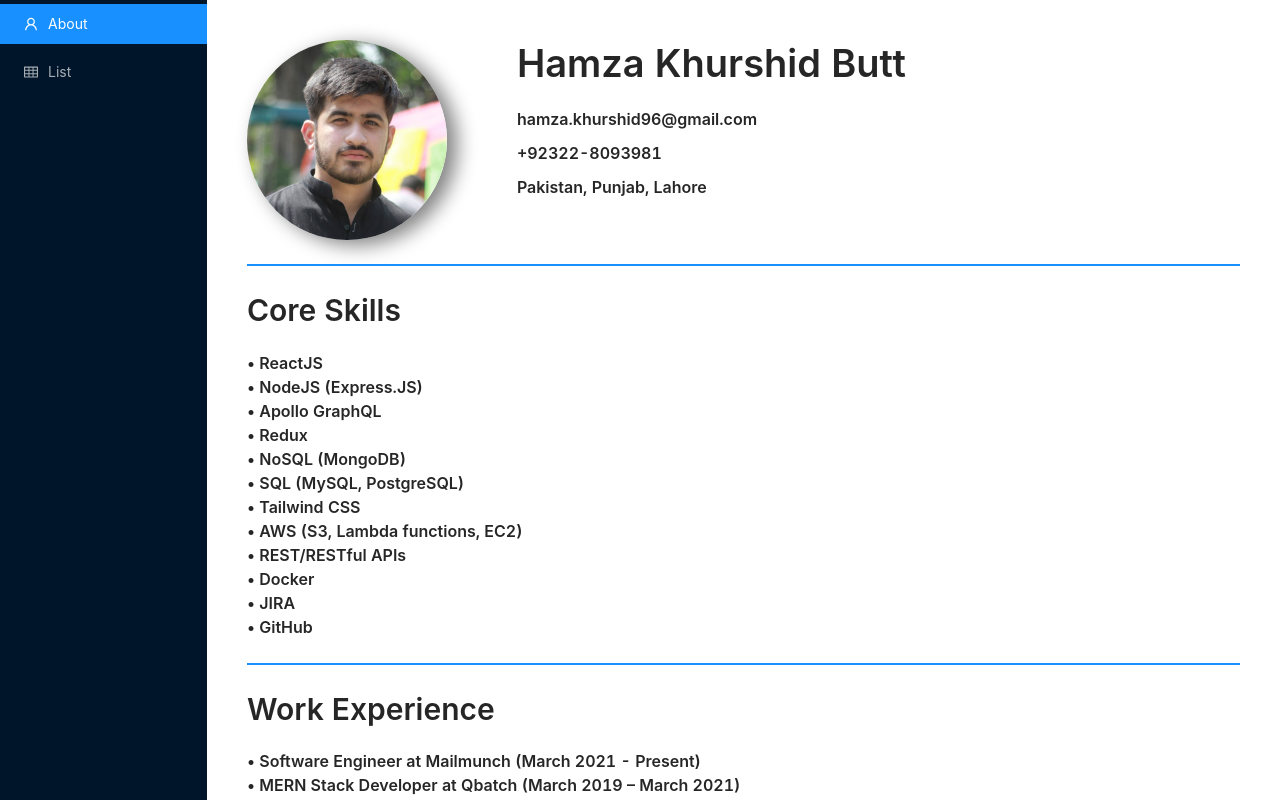
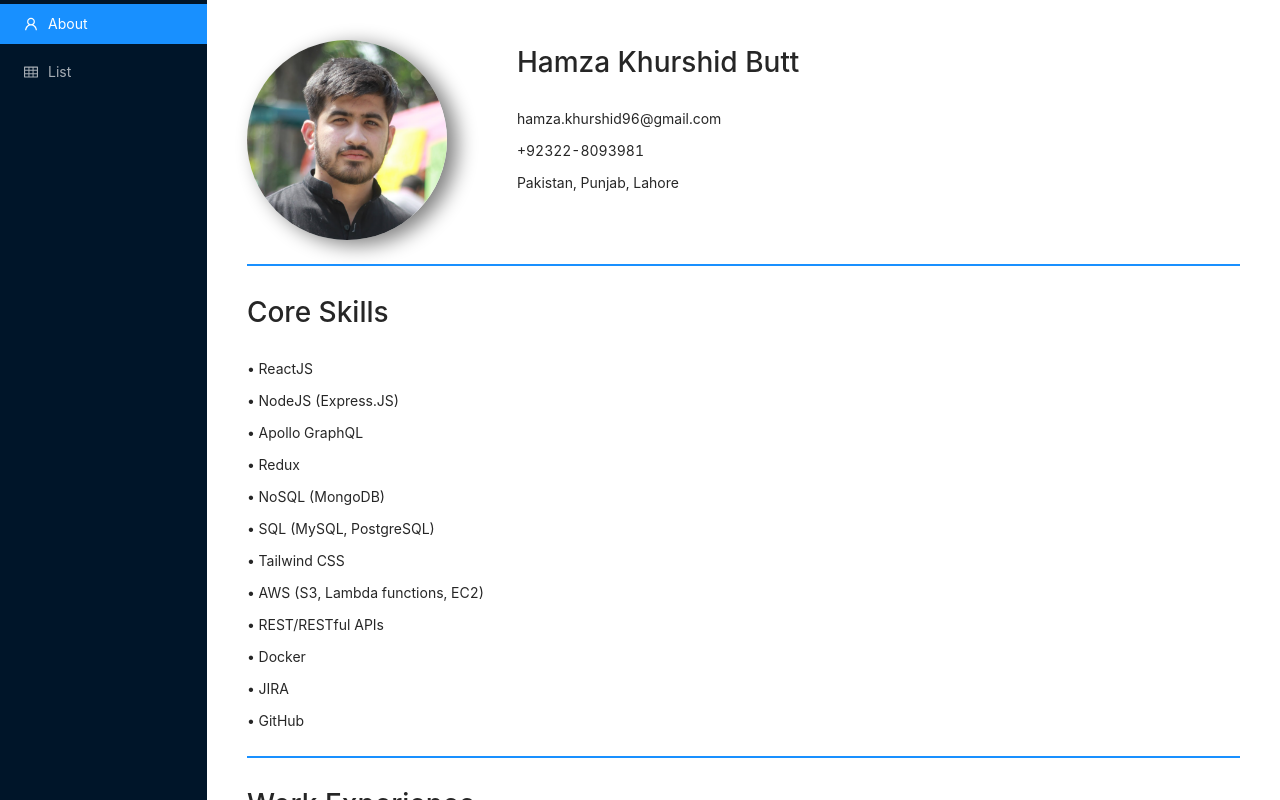
Before and after one commit to HamzaKhurshid/pelmorex-front-end, a React (Create React App) app: page / in a window 1280 px wide. Built offline with nearby package versions, Linux system fonts and the light colour scheme.

Commit message:
Generalized styles for about component

```diff
--- a/src/components/About/index.jsx
+++ b/src/components/About/index.jsx
@@ -1,9 +1,9 @@
-import { Typography, Avatar, Divider, Anchor } from 'antd';
+import { Avatar, Divider, Anchor } from 'antd';
 import { ResumeRow, ResumeColumn } from '../../styles';
 import ResumePhoto from './assets/ResumePhoto.png';
 
-const { Title } = Typography;
 const { Link } = Anchor;
+const LineBreaker = () => <Divider style={{ border: '1px solid #1990FF' }}></Divider>;
 
 const About = () => {
   return (
@@ -11,56 +11,52 @@ const About = () => {
       <ResumeRow>
         <Avatar style={{ boxShadow: '10px 5px 20px grey' }} size={200} src={ResumePhoto} />
         <ResumeColumn>
-          <Title style={{ margin: 0, marginBottom: 20 }}>Hamza Khurshid Butt</Title>
-          <Title style={{ margin: 0, marginBottom: 10 }} level={5}>hamza.khurshid96@gmail.com</Title>
-          <Title style={{ margin: 0, marginBottom: 10 }} level={5}>+92322-8093981</Title>
-          <Title style={{ margin: 0 }} level={5}>Pakistan, Punjab, Lahore</Title>
+          <h1>Hamza Khurshid Butt</h1>
+          <div>hamza.khurshid96@gmail.com</div>
+          <div>+92322-8093981</div>
+          <div>Pakistan, Punjab, Lahore</div>
         </ResumeColumn>
       </ResumeRow>
-      <Divider style={{ border: '1px solid #1990FF' }}></Divider>
+      <LineBreaker />
 
       <ResumeRow>
         <ResumeColumn>
-          <Title style={{ margin: 0, marginBottom: 20 }} level={2}>Core Skills</Title>
-          <Title style={{ margin: 0 }} level={5}>• ReactJS</Title>
-          <Title style={{ margin: 0 }} level={5}>• NodeJS (Express.JS)</Title>
-          <Title style={{ margin: 0 }} level={5}>• Apollo GraphQL</Title>
-          <Title style={{ margin: 0 }} level={5}>• Redux</Title>
-          <Title style={{ margin: 0 }} level={5}>• NoSQL (MongoDB)</Title>
-          <Title style={{ margin: 0 }} level={5}>• SQL (MySQL, PostgreSQL)</Title>
-          <Title style={{ margin: 0 }} level={5}>• Tailwind CSS</Title>
-          <Title style={{ margin: 0 }} level={5}>• AWS (S3, Lambda functions, EC2)</Title>
-          <Title style={{ margin: 0 }} level={5}>• REST/RESTful APIs</Title>
-          <Title style={{ margin: 0 }} level={5}>• Docker</Title>
-          <Title style={{ margin: 0 }} level={5}>• JIRA</Title>
-          <Title style={{ margin: 0 }} level={5}>• GitHub</Title>
+          <h1>Core Skills</h1>
+          <div>• ReactJS</div>
+          <div>• NodeJS (Express.JS)</div>
+          <div>• Apollo GraphQL</div>
+          <div>• Redux</div>
+          <div>• NoSQL (MongoDB)</div>
+          <div>• SQL (MySQL, PostgreSQL)</div>
+          <div>• Tailwind CSS</div>
+          <div>• AWS (S3, Lambda functions, EC2)</div>
+          <div>• REST/RESTful APIs</div>
+          <div>• Docker</div>
+          <div>• JIRA</div>
+          <div>• GitHub</div>
         </ResumeColumn>
       </ResumeRow>
-      <Divider style={{ border: '1px solid #1990FF' }}></Divider>
+      <LineBreaker />
 
       <ResumeRow>
         <ResumeColumn>
-          <Title style={{ margin: 0, marginBottom: 20 }} level={2}>Work Experience</Title>
-          <Title style={{ margin: 0 }} level={5}>• Software Engineer at Mailmunch (March 2021 - Present)</Title>
-          <Title style={{ margin: 0 }} level={5}>• MERN Stack Developer at Qbatch (March 2019 – March 2021)</Title>
-          <Title style={{ margin: 0 }} level={5}>• ASP.NET Developer at Matrix Solutions (2.25 Month Internship)</Title>
+          <h1>Work Experience</h1>
+          <div>• Software Engineer at Mailmunch (March 2021 - Present)</div>
+          <div>• MERN Stack Developer at Qbatch (March 2019 – March 2021)</div>
+          <div>• ASP.NET Developer at Matrix Solutions (2.25 Month Internship)</div>
         </ResumeColumn>
       </ResumeRow>
-      <Divider style={{ border: '1px solid #1990FF' }}></Divider>
+      <LineBreaker />
 
       <ResumeRow>
         <ResumeColumn>
-          <Title style={{ margin: 0, marginBottom: 20 }} level={2}>Social Links</Title>
-          <Title style={{ margin: 0 }} level={5}>
+          <h1>Social Links</h1>
           <Anchor>
             <Link href="https://www.linkedin.com/in/hamzakhurshidbutt/" title="https://www.linkedin.com/in/hamzakhurshidbutt/" />
           </Anchor>
-            </Title>
-          <Title style={{ margin: 0 }} level={5}>
           <Anchor>
             <Link href="https://github.com/HamzaKhurshid" title="https://github.com/HamzaKhurshid" />
           </Anchor>
-          </Title>
         </ResumeColumn>
       </ResumeRow>
     </div>
--- a/src/styles/index.js
+++ b/src/styles/index.js
@@ -19,6 +19,7 @@ export const ResumeRow = styled.div`
 export const ResumeColumn = styled.div`
   display: flex;
   flex-direction: column;
+  row-gap: 10px
 `;
 
 export const ListingFilters = styled.div`
```
Lines whose indentation alone changed are shown as unchanged.
